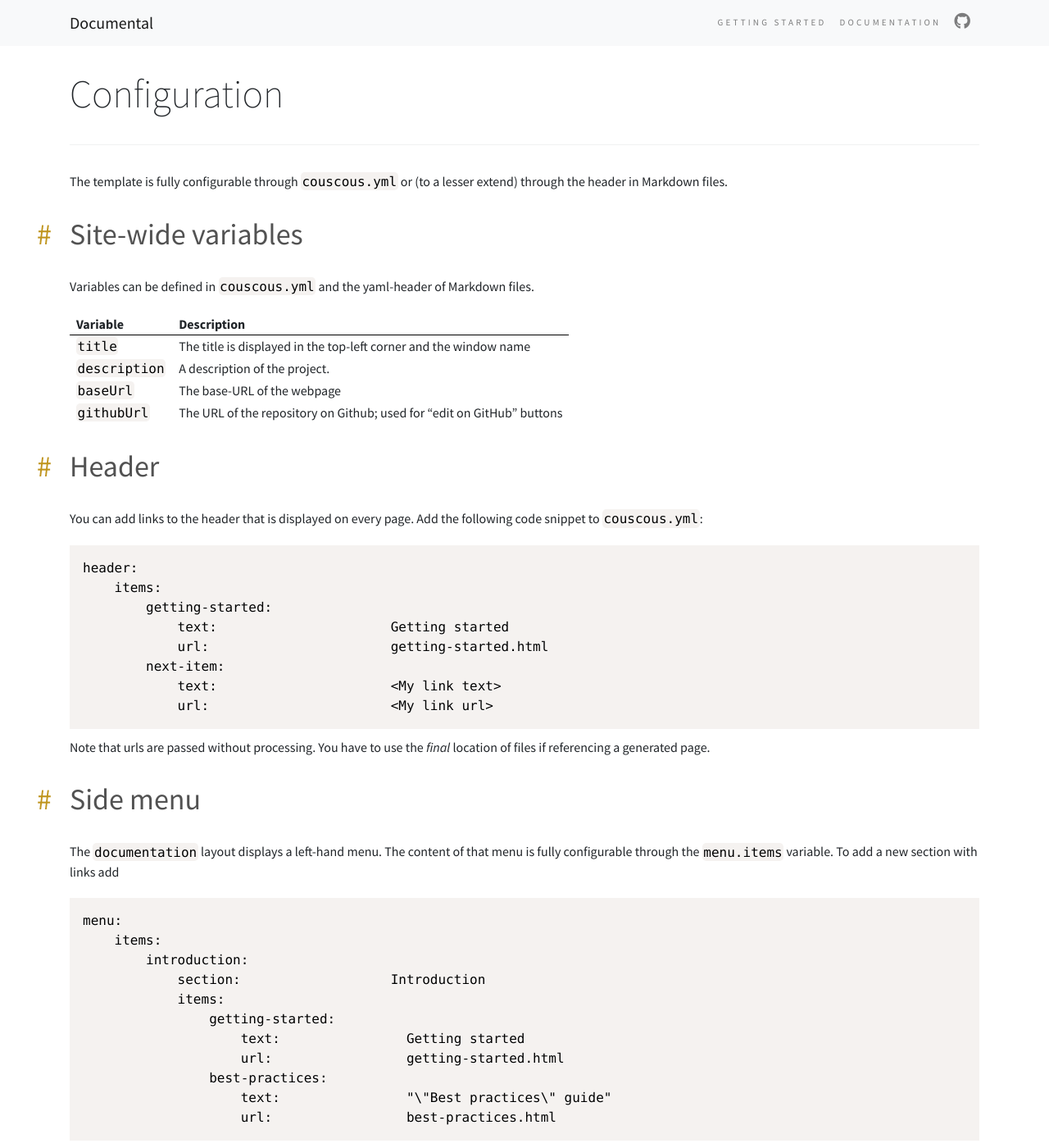
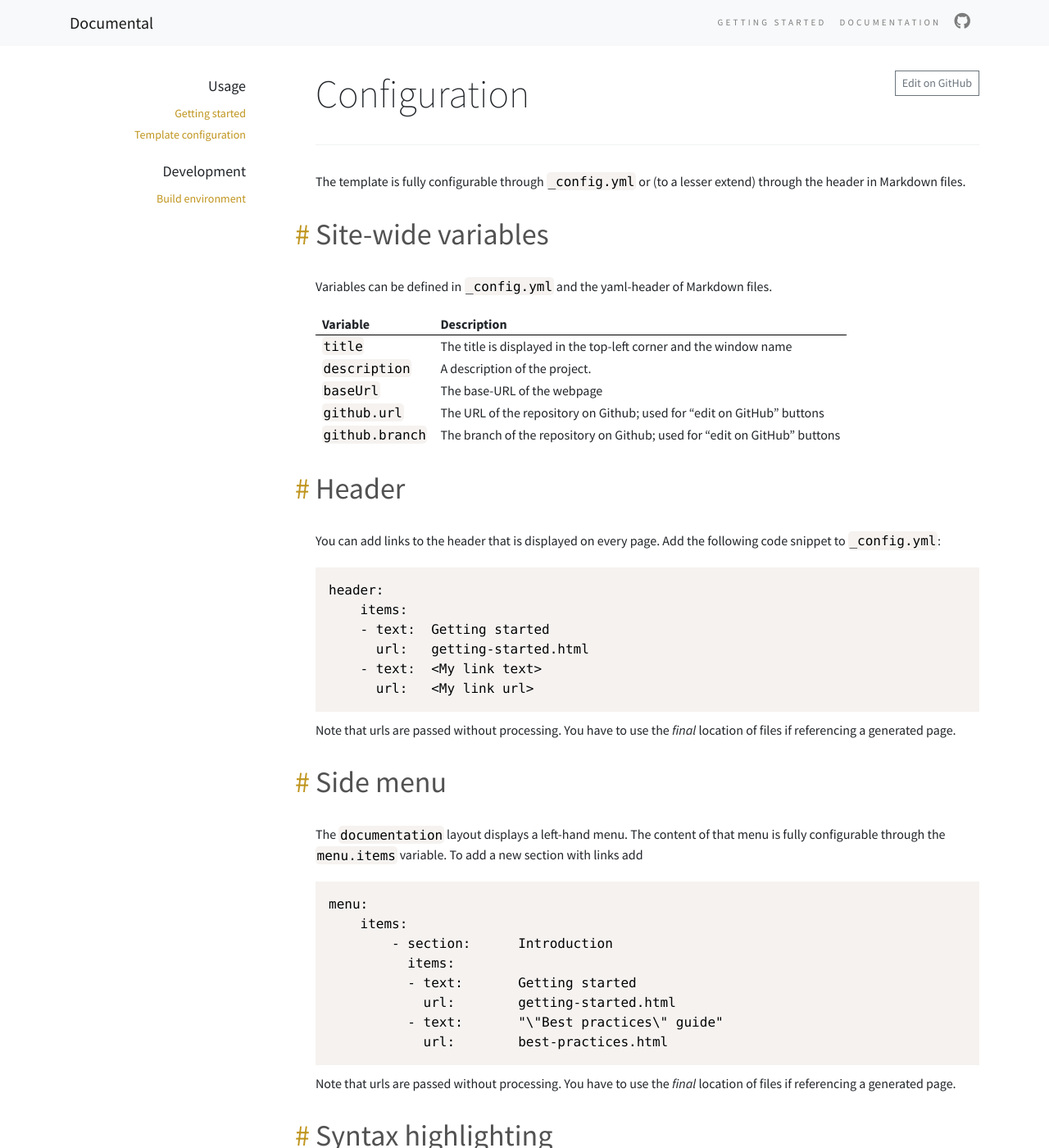
Before and after one commit to DenisKramer/documental, a Jekyll site: the page built from documentation.md, in a window 1280 px wide and 1400 px high. Shown: the whole window at 82% size. Built offline with Jekyll 4.4.1, drawn with Linux system fonts in a browser that asks for light colours; nearby versions of some CDN libraries; library files that are not in the unit come from our copies; our own code applies the rules of GitHub Pages for plain Markdown files; some of the changed text lies outside the part shown.

Commit message:
Updated documentation for Jekyll configuration

````diff
--- a/documentation.md
+++ b/documentation.md
@@ -1,39 +1,38 @@
 ---
-layout: default
+layout: documentation
 ---
 
 # Configuration
 
-The template is fully configurable through `couscous.yml` or (to a lesser extend) through the header in Markdown files.
+The template is fully configurable through `_config.yml` or (to a lesser extend) through the header in Markdown files.
 
 ## Site-wide variables
 
-Variables can be defined in `couscous.yml` and the yaml-header of Markdown files.
+Variables can be defined in `_config.yml` and the yaml-header of Markdown files.
 
-| Variable      | Description                                                            |
-| ------------- | ---------------------------------------------------------------------- |
-| `title`       | The title is displayed in the top-left corner and the window name      |
-| `description` | A description of the project.                                          |
-| `baseUrl`     | The base-URL of the webpage                                            |
-| `githubUrl`   | The URL of the repository on Github; used for "edit on GitHub" buttons |
+| Variable        | Description                                                               |
+| --------------- | ------------------------------------------------------------------------- |
+| `title`         | The title is displayed in the top-left corner and the window name         |
+| `description`   | A description of the project.                                             |
+| `baseUrl`       | The base-URL of the webpage                                               |
+| `github.url`    | The URL of the repository on Github; used for "edit on GitHub" buttons    |
+| `github.branch` | The branch of the repository on Github; used for "edit on GitHub" buttons |
 
 ## Header
 
 You can add links to the header that is displayed on every page. Add the following
-code snippet to `couscous.yml`:
+code snippet to `_config.yml`:
 
 ```yaml
 header:
     items:
-        getting-started:
-            text:                      Getting started
-            url:                       getting-started.html
-        next-item:
-            text:                      <My link text>
-            url:                       <My link url>
+    - text:  Getting started
+      url:   getting-started.html
+    - text:  <My link text>
+      url:   <My link url>
 ```
 
-> Note that urls are passed without processing. You have to use the *final* location of files if referencing a generated page.
+> Note that urls are passed without processing. You have to use the _final_ location of files if referencing a generated page.
 
 ## Side menu
 
@@ -42,28 +41,29 @@ The `documentation` layout displays a left-hand menu. The content of that menu i
 ```yaml
 menu:
     items:
-        introduction:
-            section:                   Introduction
-            items:
-                getting-started:
-                    text:                Getting started
-                    url:                 getting-started.html
-                best-practices:
-                    text:                "\"Best practices\" guide"
-                    url:                 best-practices.html
+        - section:      Introduction
+          items:
+          - text:       Getting started
+            url:        getting-started.html
+          - text:       "\"Best practices\" guide"
+            url:        best-practices.html
 ```
-> Note that urls are passed without processing. You have to use the *final* location of files if referencing a generated page.
+
+> Note that urls are passed without processing. You have to use the _final_ location of files if referencing a generated page.
 
 ## Syntax highlighting
 
-The template uses [Prism.js](https://prismjs.com/) for fast and reliable syntax highlighting. To keep Prism lightweight, only *Markup*, *CSS*, *C-Like*, and *JavaScript* are enabled by default, although [Prism supports much more languages](https://prismjs.com/#languages-list) out-of-the-box.
+The template uses [Prism.js](https://prismjs.com/) for fast and reliable syntax highlighting. To keep Prism lightweight, only _Markup_, _CSS_, _C-Like_, and _JavaScript_ are enabled by default, although [Prism supports much more languages](https://prismjs.com/#languages-list) out-of-the-box.
 
-You can enable custom languages by adding them to the `highlight.languages` array in `couscous.yml`:
+Currently, the template supports a fixed number of languages, which include:
 
-```yaml
-highlight:
-    languages:
-        - yaml
-```
+- JavaScript
+- Bash
+- Yaml
+- C-like languages
+- Matlab
+- Python
 
-> See the [Prism documentation](https://prismjs.com/#languages-list) for a list of support languages.
+
+
+> See the [Prism documentation](https://prismjs.com/#languages-list) for a list of all available languages and guidelines to download custom prism.js and prism.css files.
````
